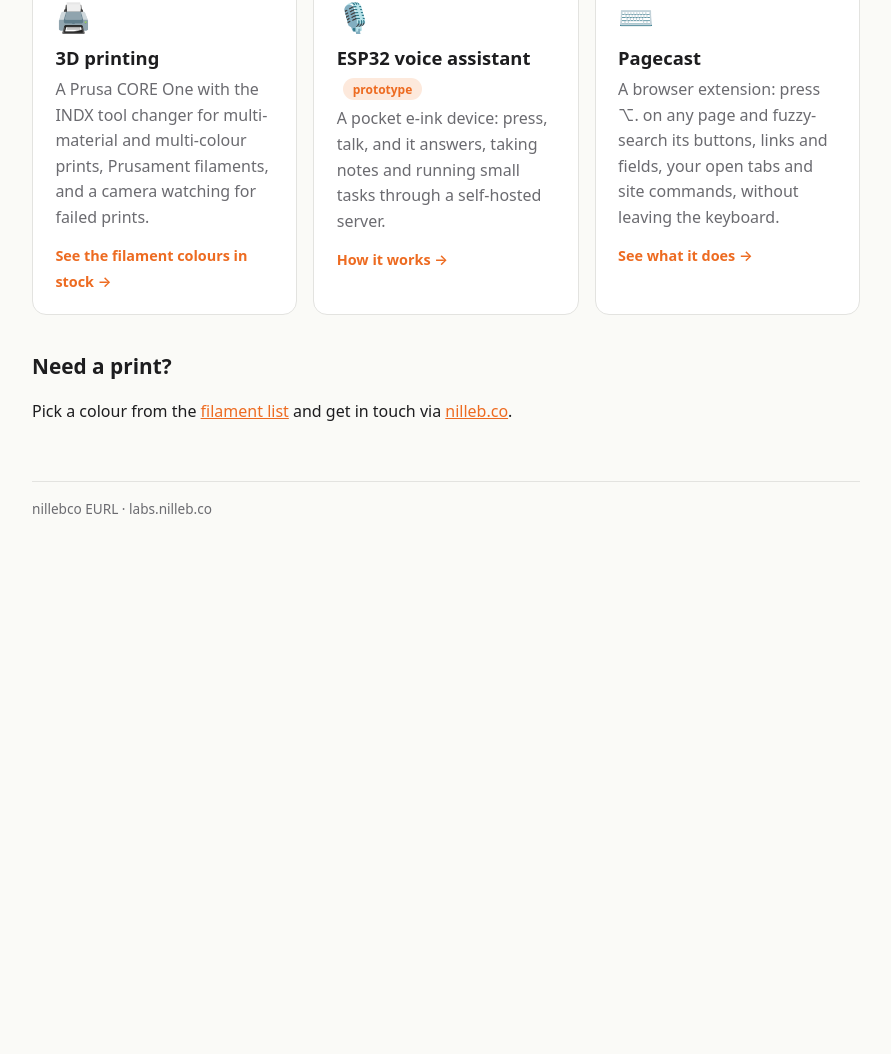
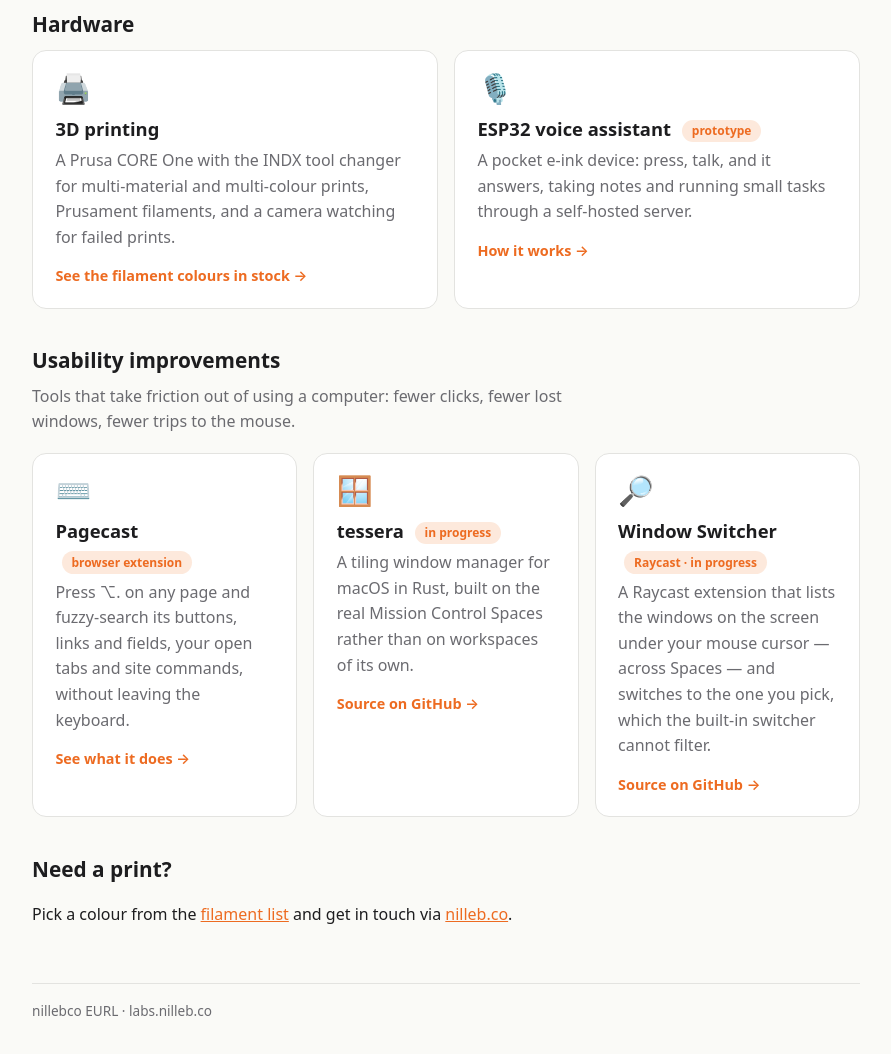
Before and after one commit to nillebco/labs, a plain HTML site: page index.html in a window 1280 px wide. Shown: the part 306-1360 px from the top of the page, without its empty margins (194-1085 px from the left). Before the commit the page ends 890 px from the top, so only its background shows below. Drawn offline with Linux system fonts and the light colour scheme.

Commit message:
feat(labs): Usability improvements section (Pagecast, tessera, Raycast switcher)

```diff
--- a/assets/labs.css
+++ b/assets/labs.css
@@ -52,6 +52,7 @@ a.card:hover { border-color: var(--accent); transform: translateY(-2px); }
 }
 ul.facts { padding-left: 1.2rem; }
 ul.facts li { margin: .3rem 0; }
+.section-lead { color: var(--muted); margin: -.2rem 0 1.1rem; max-width: 60ch; }
 figure.shot { margin: 0 0 2rem; }
 figure.shot img { display: block; width: 100%; height: auto; border: 1px solid var(--border); border-radius: 12px; }
 figure.shot figcaption { color: var(--muted); font-size: .85rem; margin-top: .5rem; }
--- a/index.html
+++ b/index.html
@@ -11,8 +11,9 @@
 <main>
   <p class="eyebrow">nillebco labs</p>
   <h1>Things we build, print and tinker with</h1>
-  <p class="lead">The workshop side of <a href="https://www.nilleb.co">nillebco</a>: physical objects off the 3D printer, and small devices that talk to software.</p>
+  <p class="lead">The workshop side of <a href="https://www.nilleb.co">nillebco</a>: physical objects off the 3D printer, small devices that talk to software, and tools that make a computer less annoying to use.</p>
 
+  <h2>Hardware</h2>
   <div class="grid">
     <a class="card" href="filaments.html">
       <div class="icon">🖨️</div>
@@ -27,12 +28,30 @@
       <p>A pocket e-ink device: press, talk, and it answers, taking notes and running small tasks through a self-hosted server.</p>
       <span class="more">How it works →</span>
     </a>
+  </div>
 
+  <h2>Usability improvements</h2>
+  <p class="section-lead">Tools that take friction out of using a computer: fewer clicks, fewer lost windows, fewer trips to the mouse.</p>
+  <div class="grid">
     <a class="card" href="pagecast.html">
       <div class="icon">⌨️</div>
-      <h3>Pagecast</h3>
-      <p>A browser extension: press ⌥. on any page and fuzzy-search its buttons, links and fields, your open tabs and site commands, without leaving the keyboard.</p>
+      <h3>Pagecast <span class="tag">browser extension</span></h3>
+      <p>Press ⌥. on any page and fuzzy-search its buttons, links and fields, your open tabs and site commands, without leaving the keyboard.</p>
       <span class="more">See what it does →</span>
+    </a>
+
+    <a class="card" href="https://github.com/nillebco/tessera">
+      <div class="icon">🪟</div>
+      <h3>tessera <span class="tag">in progress</span></h3>
+      <p>A tiling window manager for macOS in Rust, built on the real Mission Control Spaces rather than on workspaces of its own.</p>
+      <span class="more">Source on GitHub →</span>
+    </a>
+
+    <a class="card" href="https://github.com/nilleb/raycast-extensions/tree/ext/window-switcher-current-screen">
+      <div class="icon">🔎</div>
+      <h3>Window Switcher <span class="tag">Raycast · in progress</span></h3>
+      <p>A Raycast extension that lists the windows on the screen under your mouse cursor — across Spaces — and switches to the one you pick, which the built-in switcher cannot filter.</p>
+      <span class="more">Source on GitHub →</span>
     </a>
   </div>
 
```
Also changed, not shown: 1 other file.
